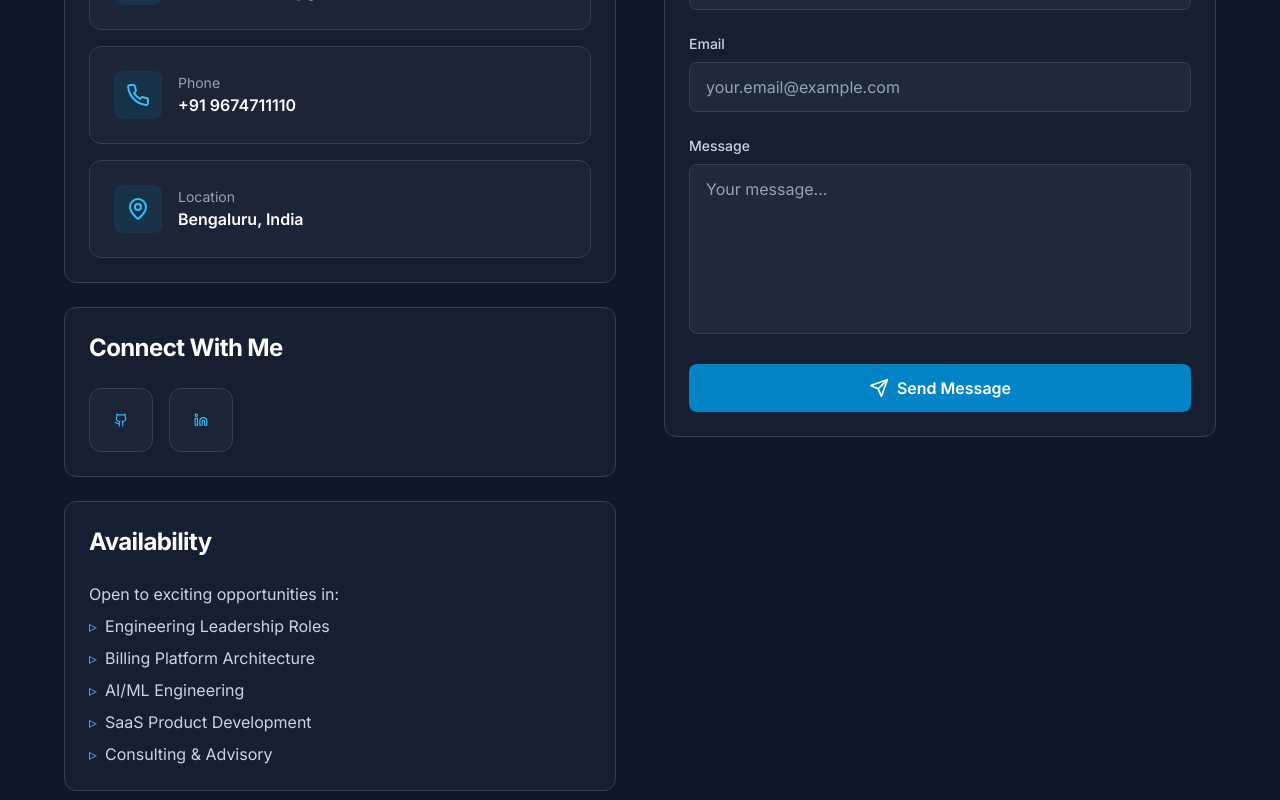
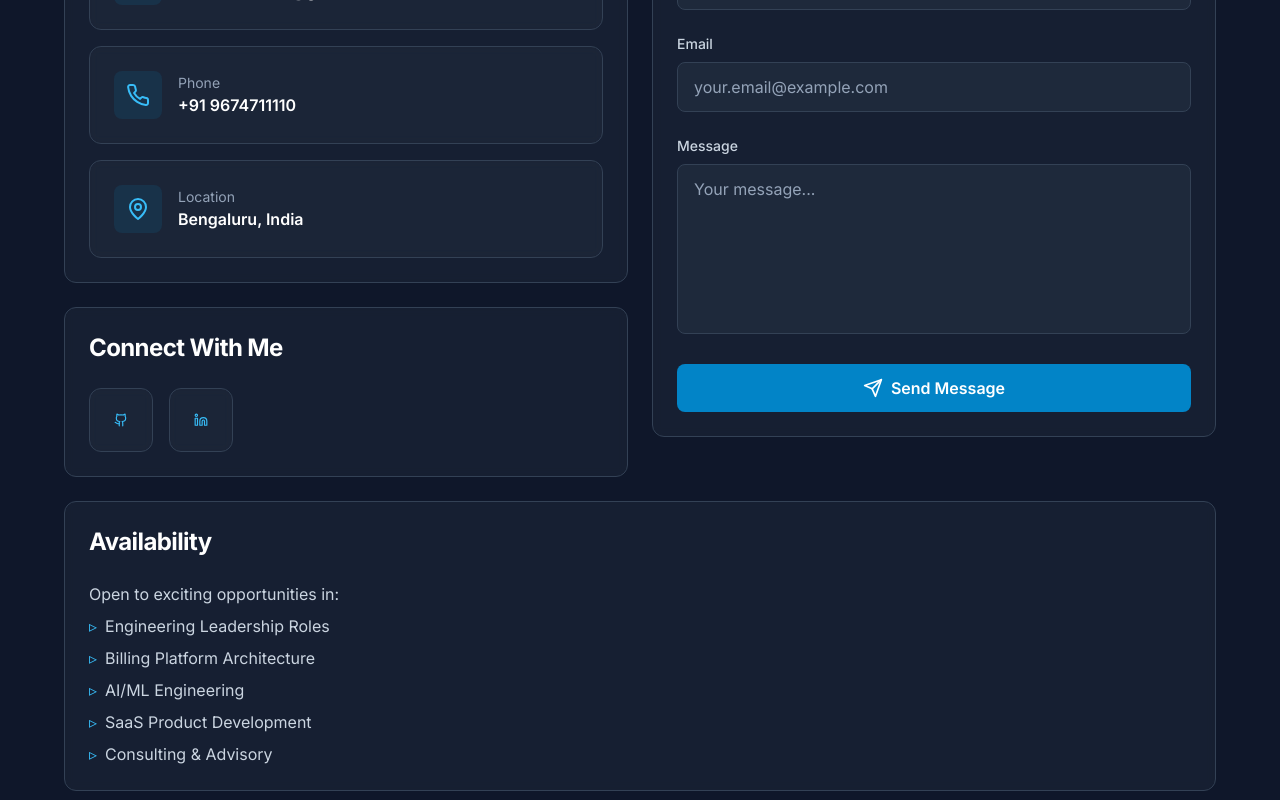
Before and after one commit to ankitbcrec/ankitbcrec.github.io, a Next.js app: page / in a window 1280 px wide. Shown: the part 8900-9700 px from the top of the page. Built offline with nearby package versions, Linux system fonts and the light colour scheme.

Commit message:
Pre launch fixes - url wiring

```diff
--- a/app/contact/page.tsx
+++ b/app/contact/page.tsx
@@ -58,7 +58,7 @@ export default function ContactPage() {
             <h3 className="text-2xl font-bold text-white mb-6">Connect With Me</h3>
             <div className="flex gap-4">
               <a
-                href="https://github.com/ankitchakraborty"
+                href="https://github.com/ankitbcrec"
                 target="_blank"
                 rel="noopener noreferrer"
                 className="card flex items-center justify-center w-16 h-16 hover:scale-110 transition-transform"
@@ -66,7 +66,7 @@ export default function ContactPage() {
                 <Github className="h-8 w-8 text-primary-400" />
               </a>
               <a
-                href="https://linkedin.com/in/ankitchakraborty"
+                href="https://www.linkedin.com/in/ankit-chakraborty-obrm/"
                 target="_blank"
                 rel="noopener noreferrer"
                 className="card flex items-center justify-center w-16 h-16 hover:scale-110 transition-transform"
--- a/app/page.tsx
+++ b/app/page.tsx
@@ -572,7 +572,7 @@ export default function Home() {
             subtitle="Let's build something amazing together"
           />
 
-          <div className="grid grid-cols-1 lg:grid-cols-2 gap-12">
+          <div className="grid grid-cols-1 lg:grid-cols-2 gap-6">
             <div className="space-y-6">
               <div className="card">
                 <h3 className="text-2xl font-bold text-white mb-6">Contact Information</h3>
@@ -619,7 +619,7 @@ export default function Home() {
                 <h3 className="text-2xl font-bold text-white mb-6">Connect With Me</h3>
               <div className="flex gap-4">
                 <a
-                  href="https://github.com/ankitchakraborty"
+                  href="https://github.com/ankitbcrec"
                   target="_blank"
                   rel="noopener noreferrer"
                   className="card flex items-center justify-center w-16 h-16 hover:scale-110 transition-transform"
@@ -627,7 +627,7 @@ export default function Home() {
                   <Github className="h-8 w-8 text-primary-400" />
                 </a>
                 <a
-                  href="https://linkedin.com/in/ankitchakraborty"
+                  href="https://www.linkedin.com/in/ankit-chakraborty-obrm/"
                   target="_blank"
                   rel="noopener noreferrer"
                   className="card flex items-center justify-center w-16 h-16 hover:scale-110 transition-transform"
@@ -636,8 +636,15 @@ export default function Home() {
                 </a>
                 </div>
               </div>
+            </div>
 
-              <div className="card">
+            <div className="card h-fit">
+              <h3 className="text-2xl font-bold text-white mb-6">Send a Message</h3>
+              <ContactForm />
+            </div>
+          </div>
+
+          <div className="card mt-6">
             <h3 className="text-2xl font-bold text-white mb-6">Availability</h3>
             <p className="text-slate-300 mb-2">
               Open to exciting opportunities in:
@@ -666,15 +673,6 @@ export default function Home() {
             </ul>
           </div>
         </div>
-
-            <div>
-              <div className="card">
-                <h3 className="text-2xl font-bold text-white mb-6">Send a Message</h3>
-                <ContactForm />
-              </div>
-            </div>
-          </div>
-        </div>
       </section>
     </>
   )
--- a/components/ContactForm.tsx
+++ b/components/ContactForm.tsx
@@ -12,8 +12,19 @@ export default function ContactForm() {
 
   const handleSubmit = (e: React.FormEvent) => {
     e.preventDefault()
-    // Placeholder - no actual submission
-    alert('This is a demo form. In production, this would send your message.')
+
+    // Create mailto link with form data
+    const subject = encodeURIComponent(`Portfolio Contact from ${formData.name}`)
+    const body = encodeURIComponent(
+      `Name: ${formData.name}\n` +
+      `Email: ${formData.email}\n\n` +
+      `Message:\n${formData.message}`
+    )
+
+    // Open default email client
+    window.location.href = `mailto:ankit.bcrec.23@gmail.com?subject=${subject}&body=${body}`
+
+    // Reset form
     setFormData({ name: '', email: '', message: '' })
   }
 
--- a/components/Footer.tsx
+++ b/components/Footer.tsx
@@ -31,7 +31,7 @@ export default function Footer() {
             </p>
             <div className="flex space-x-4">
               <a
-                href="https://github.com/ankitchakraborty"
+                href="https://github.com/ankitbcrec"
                 target="_blank"
                 rel="noopener noreferrer"
                 className="text-slate-400 hover:text-primary-400 transition-colors"
@@ -39,7 +39,7 @@ export default function Footer() {
                 <Github className="h-6 w-6" />
               </a>
               <a
-                href="https://linkedin.com/in/ankitchakraborty"
+                href="https://www.linkedin.com/in/ankit-chakraborty-obrm/"
                 target="_blank"
                 rel="noopener noreferrer"
                 className="text-slate-400 hover:text-primary-400 transition-colors"
--- a/components/Hero.tsx
+++ b/components/Hero.tsx
@@ -77,7 +77,10 @@ export default function Hero() {
                   View Projects
                   <ArrowRight className="ml-2 h-5 w-5" />
                 </button>
-                <button className="btn-secondary inline-flex items-center">
+                <button
+                  onClick={() => window.open('/resume.pdf', '_blank')}
+                  className="btn-secondary inline-flex items-center"
+                >
                   <Download className="mr-2 h-5 w-5" />
                   Download Resume
                 </button>
```
Also changed, not shown: 2 other files (tests, documents, lock files or other folders). Lines whose indentation alone changed are shown as unchanged.
